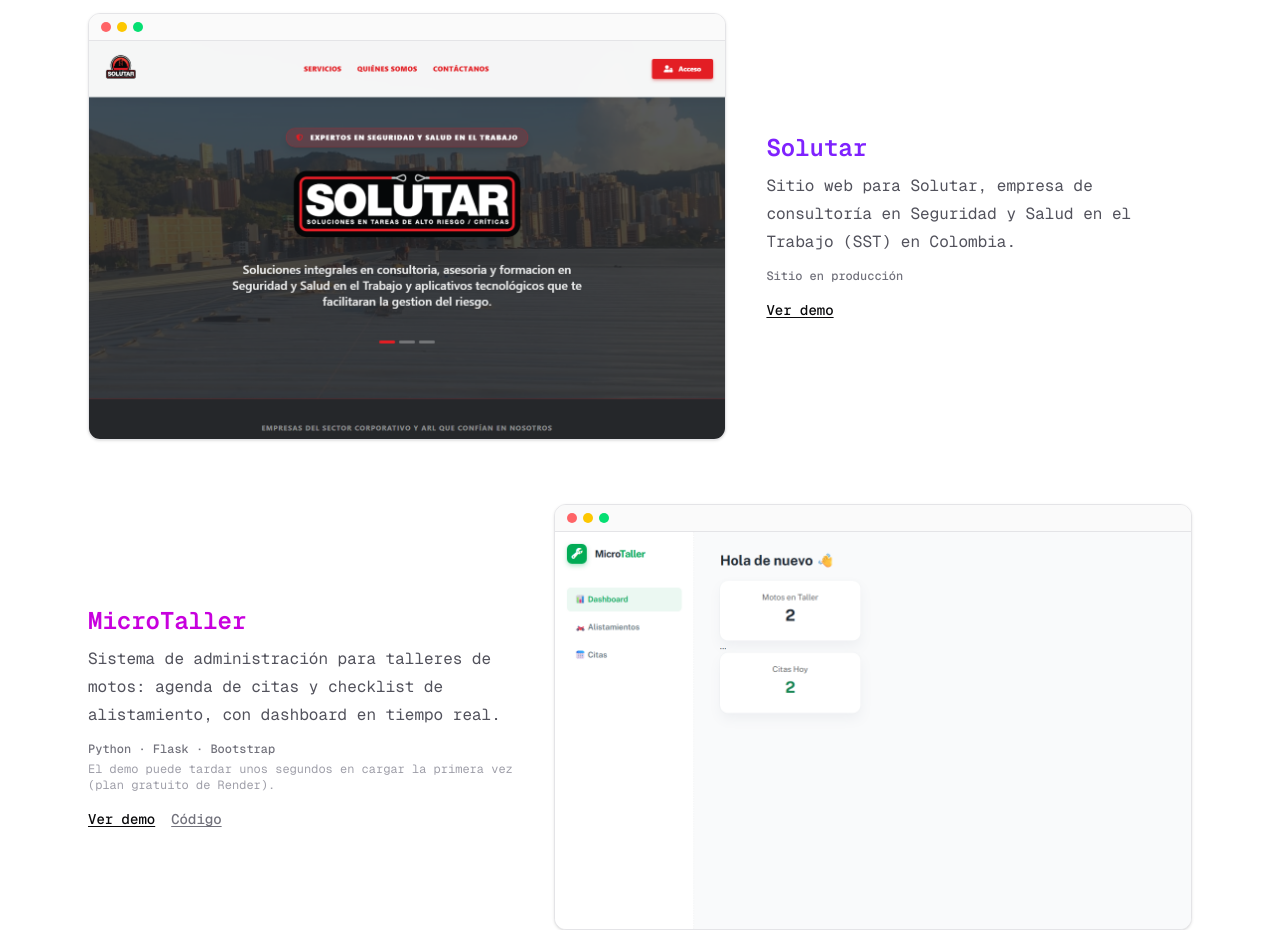
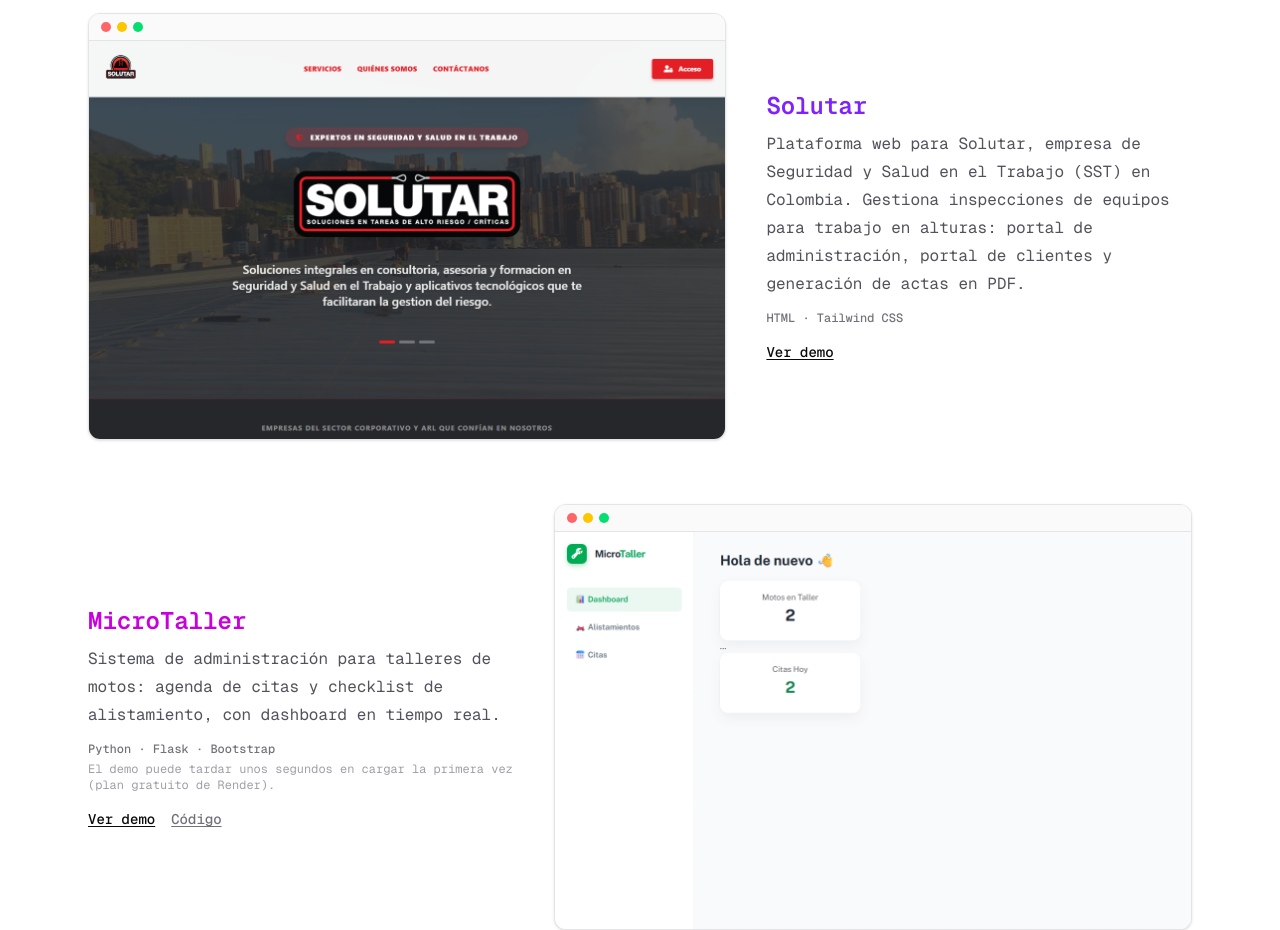
Before and after one commit to Janfrednb/portfolio, a Next.js app: page / in a window 1280 px wide. Shown: the part 2120-3050 px from the top of the page. Built offline with nearby package versions, Linux system fonts and the light colour scheme.

Commit message:
Rewrite Solutar description from its actual README
Describe it as an equipment inspection platform for work-at-height
safety instead of a generic consulting website, and list its real
stack (HTML, Tailwind CSS) instead of a vague "live site" tag.

```diff
--- a/components/i18n.tsx
+++ b/components/i18n.tsx
@@ -56,7 +56,7 @@
       demo: "Ver demo",
       code: "Código",
       projects: {
-        solutar: { description: "Sitio web para Solutar, empresa de consultoría en Seguridad y Salud en el Trabajo (SST) en Colombia.", tech: "Sitio en producción" },
+        solutar: { description: "Plataforma web para Solutar, empresa de Seguridad y Salud en el Trabajo (SST) en Colombia. Gestiona inspecciones de equipos para trabajo en alturas: portal de administración, portal de clientes y generación de actas en PDF.", tech: "HTML · Tailwind CSS" },
         microtaller: {
           description: "Sistema de administración para talleres de motos: agenda de citas y checklist de alistamiento, con dashboard en tiempo real.",
           demoNote: "El demo puede tardar unos segundos en cargar la primera vez (plan gratuito de Render).",
@@ -102,7 +102,7 @@
       demo: "See demo",
       code: "Code",
       projects: {
-        solutar: { description: "Website for Solutar, an Occupational Health and Safety (OHS) consulting company in Colombia.", tech: "Live site" },
+        solutar: { description: "Web platform for Solutar, an Occupational Health and Safety (OHS) company in Colombia. Manages equipment inspections for work-at-height safety: admin dashboard, client portal, and PDF inspection reports.", tech: "HTML · Tailwind CSS" },
         microtaller: {
           description: "Management system for motorcycle repair shops: appointment scheduling and an intake checklist, with a real-time dashboard.",
           demoNote: "The demo may take a few seconds to load the first time (Render's free plan).",
```
